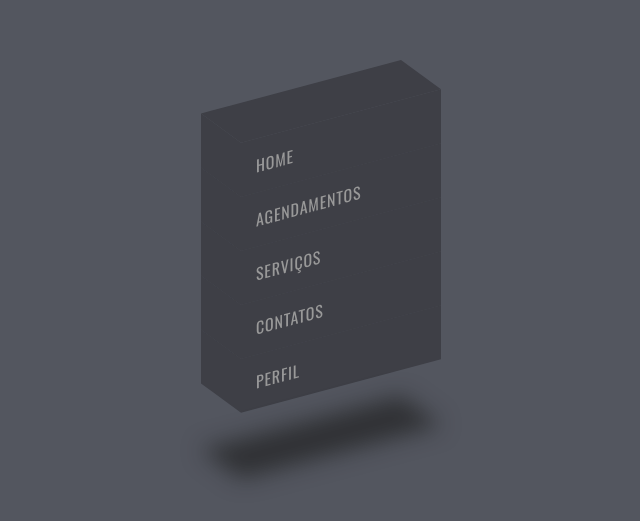
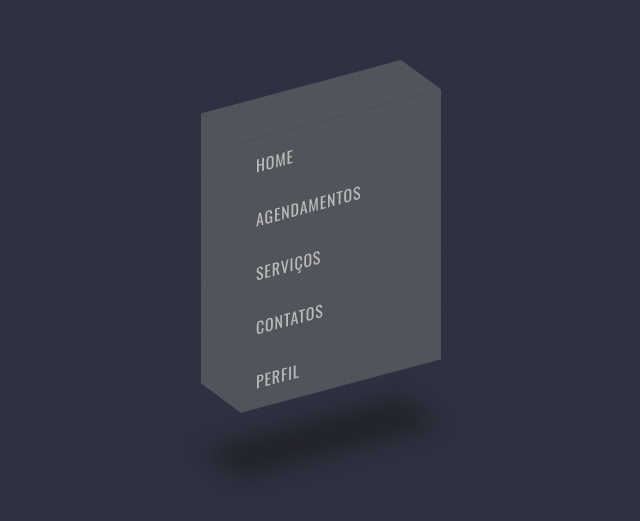
Before and after one commit to PedroHugoHeinen/html5_css3_javascript, a plain HTML site: page menu-isometrico/index.html in a window 1280 px wide. Shown: the part 149-670 px from the top of the page, without its empty margins (299-939 px from the left). Drawn offline with nearby package versions, Linux system fonts and the light colour scheme.

Commit message:
Version-1.2

```diff
--- a/button-hover/style.css
+++ b/button-hover/style.css
@@ -14,7 +14,7 @@ body {
     flex-direction: column;
     gap: 50px;
     min-height: 100vh;
-    background: #242529;
+    background: #2e3141;
 }
 
 a {
--- a/input-field-text/style.css
+++ b/input-field-text/style.css
@@ -14,7 +14,7 @@ body {
     min-height: 100vh;
     flex-direction: column;
     gap: 30px;
-    background: #1d2b3a;
+    background: #2e3141;
 }
 
 .inputBox {
@@ -56,6 +56,13 @@ body {
     letter-spacing: 0.2em;
 }
 
+.inputBox:nth-child(3) input:valid ~ span,
+.inputBox:nth-child(3) input:focus ~ span {
+    background: #ffc800;
+    color: #1d2b3a;
+    border-radius: 2px;
+}
+
 .inputBox:nth-child(4) input:valid ~ span,
 .inputBox:nth-child(4) input:focus ~ span {
     background: #ffc800;
--- a/menu-isometrico/style.css
+++ b/menu-isometrico/style.css
@@ -12,7 +12,7 @@ body {
     justify-content: center;
     align-items: center;
     min-height: 100vh;
-    background: #53565f;
+    background: #2e3141;
 }
 
 ul {
@@ -24,7 +24,7 @@ ul li {
     position: relative;
     list-style: none;
     width: 200px;
-    background: #3e3f46;
+    background: #52545c;
     padding: 15px;
     z-index: var(--i);
 }
@@ -41,7 +41,7 @@ ul li::before {
     left: -40px;
     width: 40px;
     height: 100%;
-    background: #3e3f46;
+    background: #52545c;
     transform-origin: right;
     transform: skewY(45deg);
     transition: 0.5s;
@@ -58,7 +58,7 @@ ul li::after {
     left: 0;
     width: 100%;
     height: 40px;
-    background: #3e3f46;
+    background: #52545c;
     transform-origin: bottom;
     transform: skewX(45deg);
     transition: 0.5s;
@@ -70,7 +70,7 @@ ul li:hover::after {
 
 ul li a {
     text-decoration: none;
-    color: #999;
+    color: #bbbaba;
     display: block;
     text-transform: uppercase;
     letter-spacing: 0.05em;
```
Also changed, not shown: button-hover/button-hover.gif (added), button-hover/button-hover.png (deleted), input-field-text/input-field-text-animation.png (deleted), input-field-text/input-field-text.gif (added), menu-isometrico/menu-isometrico.gif (added), menu-isometrico/menu-isometrico.png (deleted).
